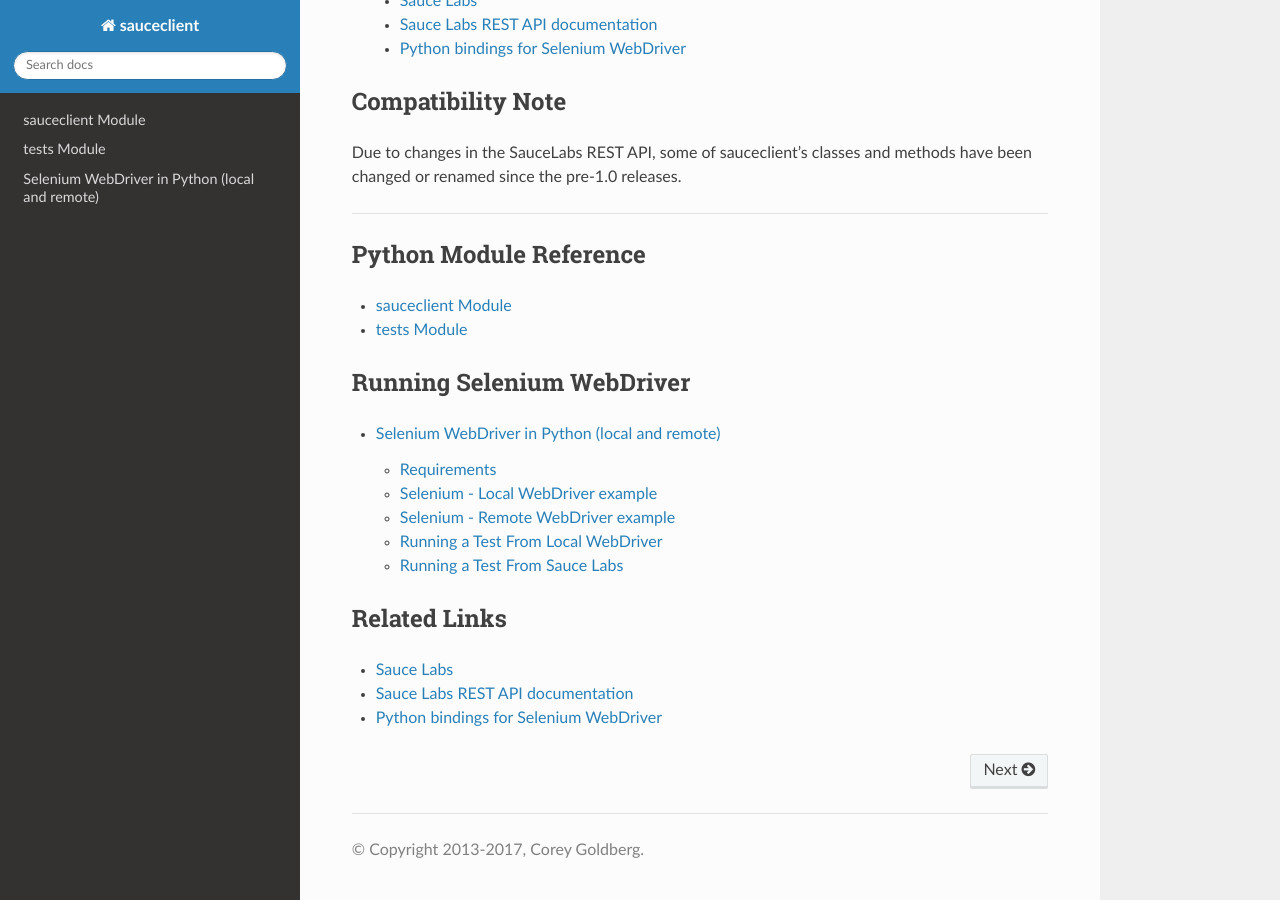
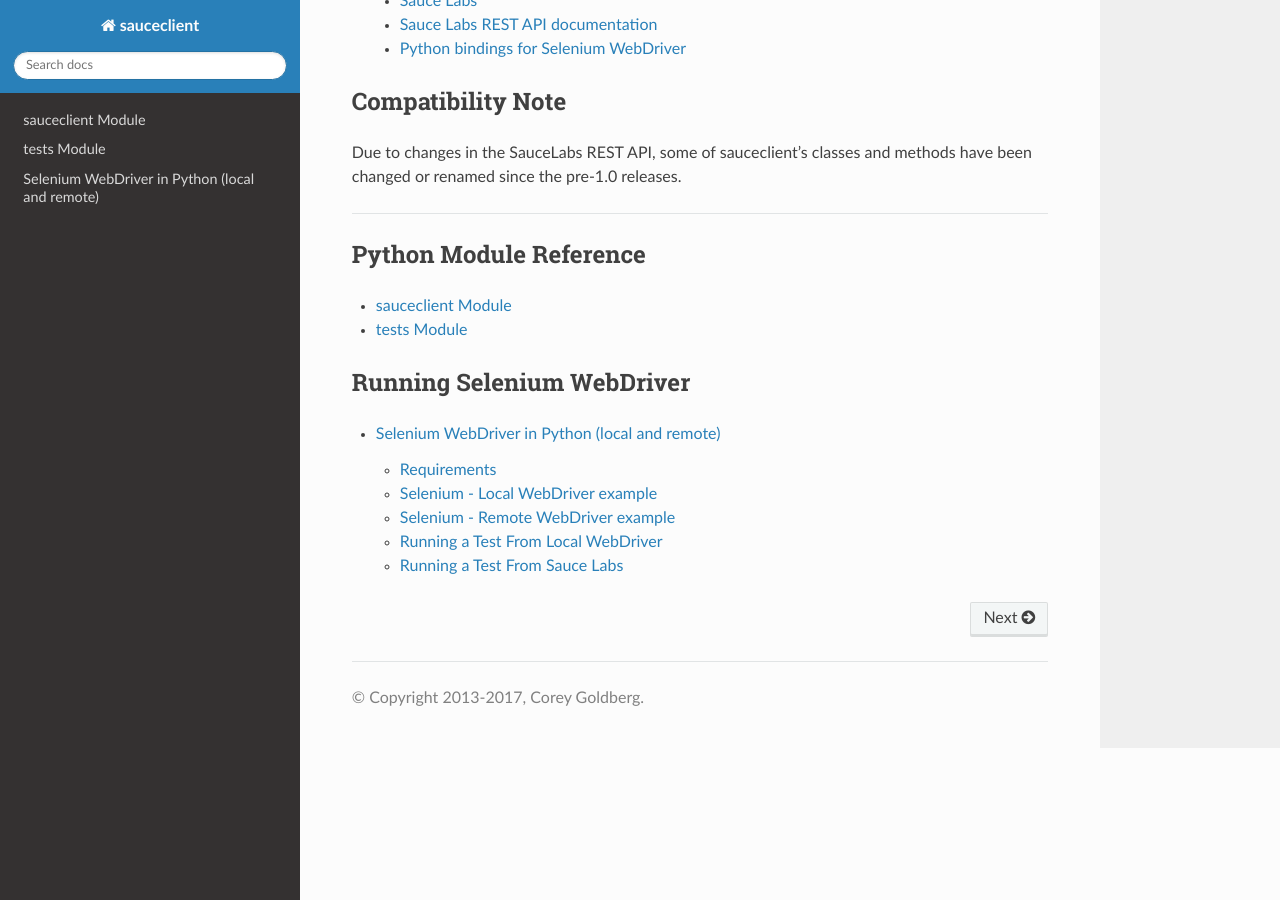
Before and after one commit to cgoldberg/sauceclient, a Sphinx documentation site: the page built from docs/index.rst, in a window 1280 px wide and 900 px high, scrolled down 1634 px. Built offline with Sphinx 7.4.7 and the Read the Docs theme 2.0.0, drawn with Linux system fonts in a browser that asks for light colours.

Commit message:
fix sphinx

```diff
--- a/docs/conf.py
+++ b/docs/conf.py
@@ -109,7 +109,7 @@
 
 # The name for this set of Sphinx documents.  If None, it defaults to
 # "<project> v<release> documentation".
-html_title = 'sauceclient library - Python documentation'
+# html_title = ''
 
 # A shorter title for the navigation bar.  Default is the same as html_title.
 html_short_title = 'sauceclient docs'
--- a/docs/index.rst
+++ b/docs/index.rst
@@ -101,10 +101,3 @@
     :maxdepth: 4
 
     selenium_on_sauce
-
-Related Links
-=============
-
-* `Sauce Labs <https://saucelabs.com>`_
-* `Sauce Labs REST API documentation <http://saucelabs.com/docs/rest>`_
-* `Python bindings for Selenium WebDriver <http://pypi.python.org/pypi/selenium>`_
```
